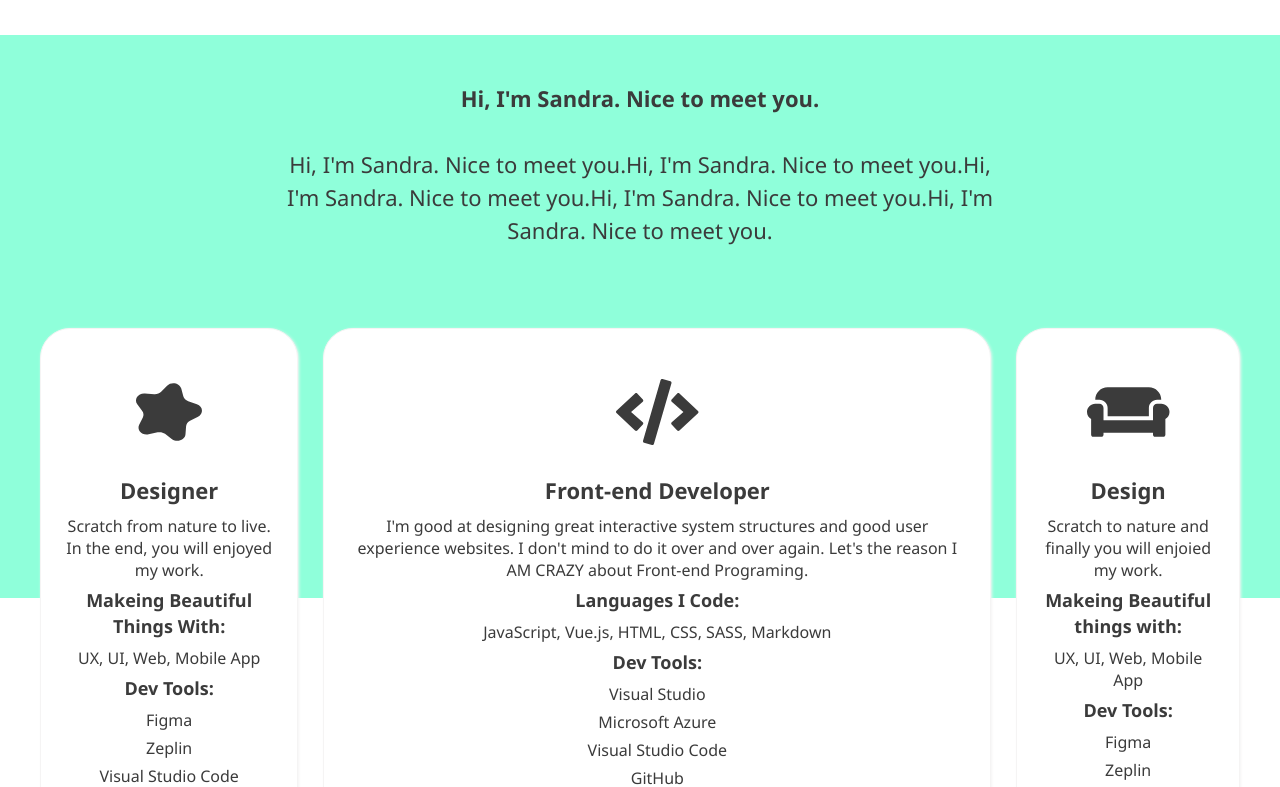
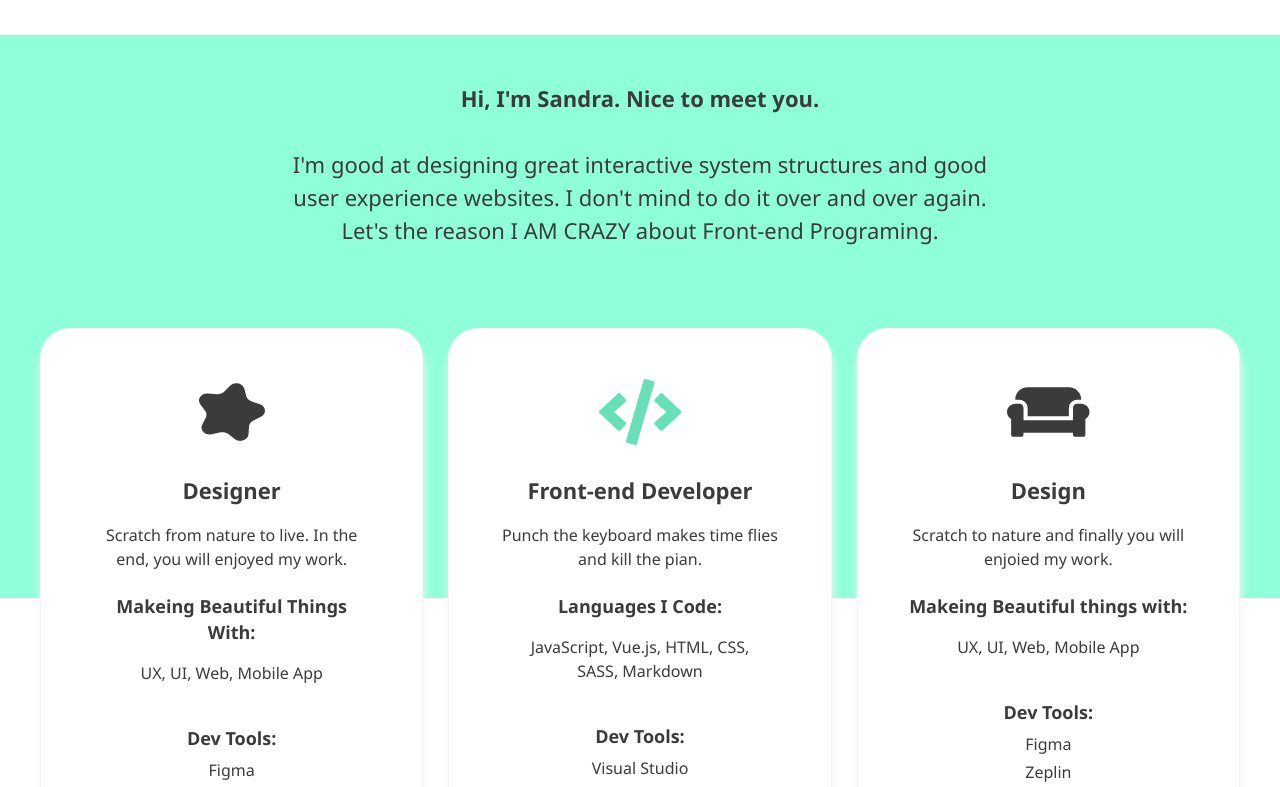
Before and after one commit to Sandra-Kao/always-code, a Vue app: page / in a window 1280 px wide. Shown: the part 720-1507 px from the top of the page. Built offline with nearby package versions, Linux system fonts and the light colour scheme.

Commit message:
Add files via upload

```diff
--- a/src/components/SpecialtyBlock.vue
+++ b/src/components/SpecialtyBlock.vue
@@ -3,9 +3,9 @@
     <div class="container">
       <h2>Hi, I'm Sandra. Nice to meet you.</h2>
       <p class="specialty-block__introduction">
-        Hi, I'm Sandra. Nice to meet you.Hi, I'm Sandra. Nice to meet you.Hi,
-        I'm Sandra. Nice to meet you.Hi, I'm Sandra. Nice to meet you.Hi, I'm
-        Sandra. Nice to meet you.
+        I'm good at designing great interactive system structures and good user
+        experience websites. I don't mind to do it over and over again. Let's
+        the reason I AM CRAZY about Front-end Programing.
       </p>
     </div>
     <article class="specialty-wrapper row-maxwidth-1200">
@@ -16,9 +16,10 @@
       >
         <i :class="card.icon"></i>
         <h2>{{ card.bigHeading }}</h2>
-        <p class="paragraph-h1">{{ card.paragraph }}</p>
+        <p class="specialty-wrapper__card-paragraph">{{ card.paragraph }}</p>
+        <div class="specialty-wrapper__card-body">
           <h3>{{ card.headingSkill }}</h3>
-        <p>
+          <p class="specialty-wrapper__card-paragraph">
             <span
               class="specialty-wrapper-skills"
               v-for="skill in card.skills"
@@ -26,8 +27,11 @@
               >{{ skill }}</span
             >
           </p>
+        </div>
+        <div class="specialty-wrapper__card-body">
           <h3>{{ card.headingTool }}</h3>
           <p v-for="tool in card.tools" :key="tool">{{ tool }}</p>
+        </div>
       </div>
     </article>
   </section>
@@ -58,19 +62,20 @@ export default {
         {
           icon: "fas fa-code",
           bigHeading: "Front-end Developer",
-          paragraph:
-            "I'm good at designing great interactive system structures and good user experience websites. I don't mind to do it over and over again. Let's the reason I AM CRAZY about Front-end Programing.",
+          paragraph: "Punch the keyboard makes time flies and kill the pian.",
           headingSkill: "Languages I Code:",
           skills: ["JavaScript", "Vue.js", "HTML", "CSS", "SASS", "Markdown"],
           headingTool: "Dev Tools:",
           tools: [
             "Visual Studio",
+            "Visual Studio Code",
             "Microsoft Azure",
-            "Visual Studio Code",
+            "TFS",
+            "GitFlow",
             "GitHub",
             "Codepen",
             "DB Diagram",
-            "Swegger",
+            "Swagger",
           ],
         },
         {
@@ -108,22 +113,34 @@ export default {
   border-radius: 30px;
 }
 .specialty-wrapper__card {
+  width: calc(100% / 3);
   padding: 50px 25px;
   border: 1px solid var(--color-gray-lightest);
   border-radius: 30px;
-  box-shadow: 1px 1px 3px var(--color-gray-lightest);
+  box-shadow: 1px 10px 10px var(--color-gray-lightest);
   background: var(--color-white);
   margin-bottom: 50px;
 }
 .specialty-wrapper__card:not(:last-child) {
   margin-right: 25px;
 }
-
+.specialty-wrapper__card-paragraph {
+  padding: 8px 25px;
+  line-height: 1.5;
+}
+.specialty-wrapper__card-body {
+  padding: 8px 25px;
+  margin-bottom: 10px;
+}
 i[class*="fa"],
 svg[class*="fa-"] {
   margin-bottom: 32px;
   font-size: 66px;
 }
+.specialty-wrapper .specialty-wrapper__card:nth-child(2) svg[class*="fa-"] {
+  color:var(--color-primary-base);
+}
+
 
 .specialty-wrapper-skills:not(:last-child):after {
   content: ", ";
```
Lines whose indentation alone changed are shown as unchanged.
